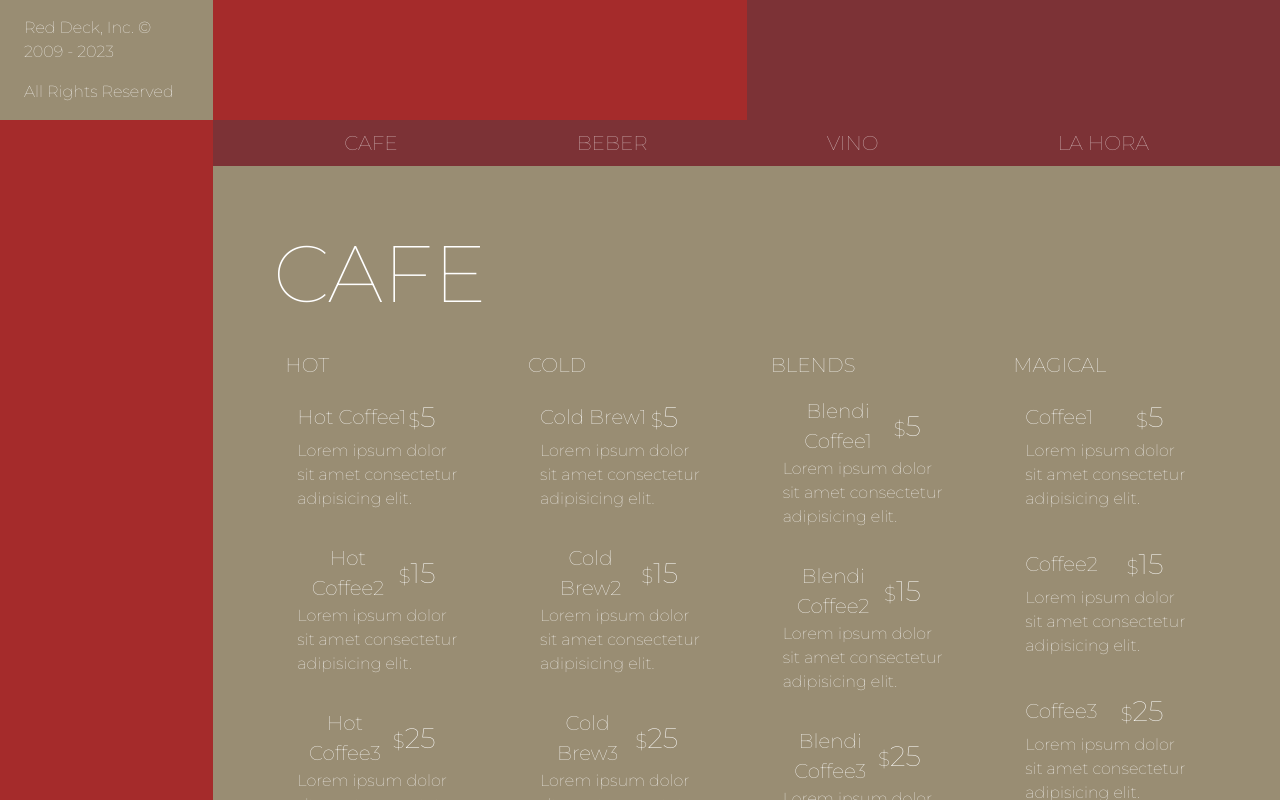
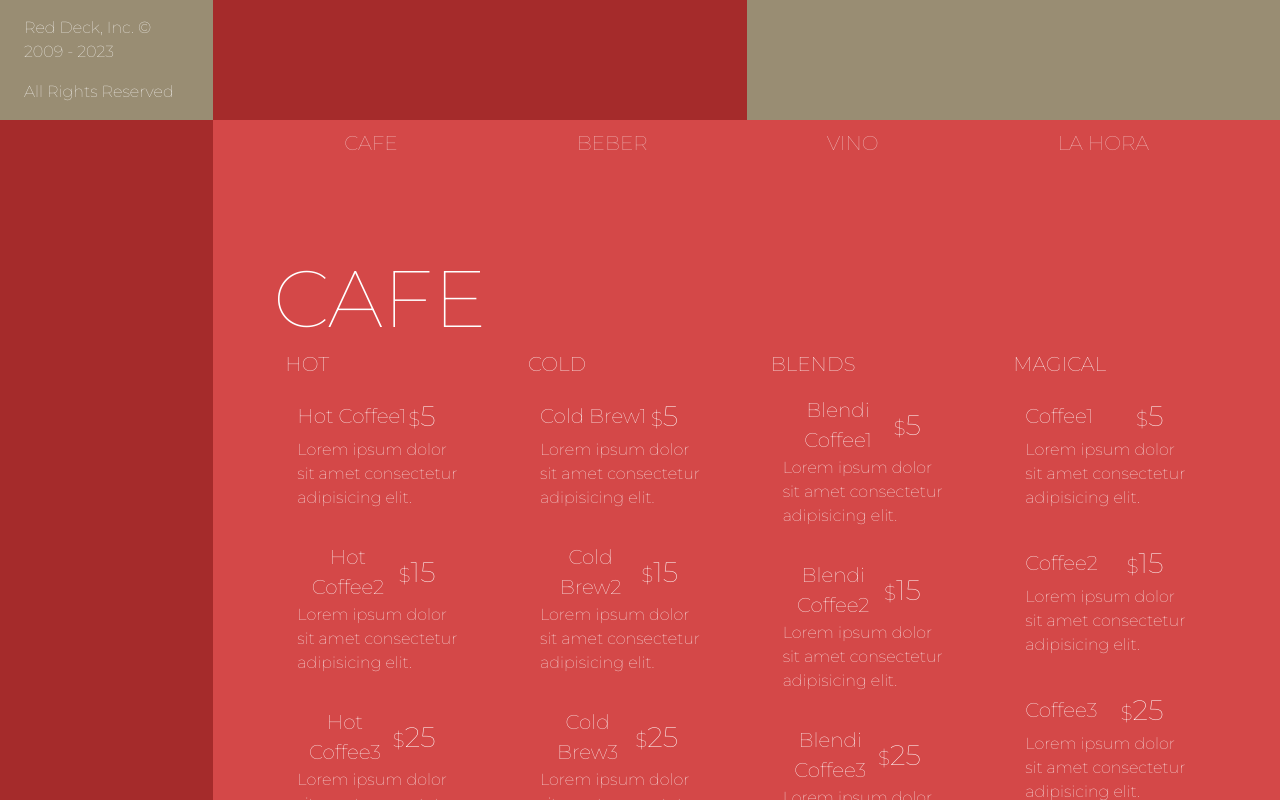
Before and after one commit to Sly-Ry/red-deck, a React (Create React App) app: page /red-deck/menu in a window 1280 px wide. Shown: the part 680-1480 px from the top of the page. Built offline with nearby package versions, Linux system fonts and the light colour scheme; a web font is replaced by a local one.

Commit message:
working on menu navbar. note: trying to make color change on scroll

```diff
--- a/src/App.css
+++ b/src/App.css
@@ -2,6 +2,10 @@
     --main-bg-color: rgb(168, 0, 0);
     --secondary-bg-color: rgb(153, 141, 115);
     --tri-bg-color: rgb(124, 50, 54);
+    --quad-bg-color: rgb(212, 72, 72);
+    --quin-bg-color: rgb(196, 104, 104);
+    --ses-bg-color: rgb(46, 1, 1);
+    --sept-bg-color: rgb(116, 3, 3);
 }
 
 *, *:before, *:after {
@@ -40,6 +44,18 @@ body {
 .bg-color3 {
     background-color: var(--tri-bg-color);
 }
+.bg-color4 {
+    background-color: var(--quad-bg-color);
+}
+.bg-color5 {
+    background-color: var(--quin-bg-color);
+}
+.bg-color6 {
+    background-color: var(--ses-bg-color);
+}
+.bg-color7 {
+    background-color: var(--sept-bg-color);
+}
 
 .text-color1 {
     color: var(--main-bg-color);
--- a/src/components/Menu/FlavorComponent.jsx
+++ b/src/components/Menu/FlavorComponent.jsx
@@ -1,15 +1,16 @@
 import FlavorItemComponent from "./FlavorItemComponent";
 
-export default function FlavorComponent( {name, items}) {
+export default function FlavorComponent( {key, name, items}) {
     return (
         <>
-            <div className="col-3 px-4 ">
+            <div key={key} className="col-3 px-4 ">
                 <p className='col-title text-start fs-5 text-uppercase'>{name}</p>
                 {
                     items.map(item => {
                         return (
                             <>
                                 <FlavorItemComponent
+                                    key={item.id}
                                     name={item.name}
                                     price={item.price}
                                     desc={item.desc}
--- /dev/null
+++ b/src/components/Menu/SectionComponent.jsx
@@ -0,0 +1,29 @@
+import FlavorComponent from "./FlavorComponent";
+
+export function SectionComponent( {color, name, flavors}) {
+
+
+
+    return (
+        <>
+            <div id={name} className={`section row p-5 ${color}`} style={{minHeight: '100vh'}}>
+                <p className='section-title text-start text-uppercase'>{name}</p>
+                <div className="row">
+                    {
+                        flavors.map(flavor => {
+                            return (
+                                <>
+                                    <FlavorComponent
+                                        key={flavor.id}
+                                        name={flavor.name}
+                                        items={flavor.items}
+                                    />
+                                </>
+                            )
+                        })
+                    }
+                </div>
+            </div>
+        </>
+    )
+}
--- a/src/data/menuItems.js
+++ b/src/data/menuItems.js
@@ -9,7 +9,7 @@ export const menuItems = [
     {
         id: 1,
         name: 'cafe',
-        color: 'bg-color2',
+        color: 'bg-color4',
         flavors: [
             {
                 id: 1,
@@ -36,7 +36,7 @@ export const menuItems = [
     {
         id: 2,
         name: 'beber',
-        color: 'bg-color2',
+        color: 'bg-color5',
         flavors: [
             {
                 id: 1,
@@ -63,7 +63,7 @@ export const menuItems = [
     {
         id: 3,
         name: 'vino',
-        color: 'bg-color2',
+        color: 'bg-color6',
         flavors: [
             {
                 id: 1,
@@ -90,7 +90,7 @@ export const menuItems = [
     {
         id: 4,
         name: 'la hora',
-        color: 'bg-color2',
+        color: 'bg-color7',
         flavors: [
             {
                 id: 1,
--- /dev/null
+++ b/src/layouts/MenuLayout/MenuBodyLayout.js
@@ -0,0 +1,27 @@
+import { SectionComponent } from '../../components/Menu/SectionComponent';
+import { menuItems } from '../../data/menuItems';
+import { MenuNavLayout } from './MenuNavLayout';
+
+export function MenuBodyLayout() {
+    return (
+        <>
+            <div className="menu container-fluid d-flex flex-column justify-content-center text-center text-white">
+            {
+                menuItems.map(menuItem => {
+                    return (
+                        <>
+                            <MenuNavLayout color={menuItem.color}/>
+                            <SectionComponent
+                                key={menuItem.id}
+                                color={menuItem.color}
+                                name={menuItem.name}
+                                flavors={menuItem.flavors}
+                            />
+                        </>
+                    )
+                })
+            }
+            </div>
+        </>
+    )
+}
--- a/src/layouts/MenuLayout/MenuLayout.js
+++ b/src/layouts/MenuLayout/MenuLayout.js
@@ -1,41 +1,16 @@
-import $ from 'jquery';
-import FlavorComponent from '../../components/Menu/FlavorComponent';
-import { menuItems } from '../../data/menuItems';
+import { BannerComponent } from '../../components/BannerComponent';
+import { MenuBodyLayout } from './MenuBodyLayout';
 
-export default function MenuLayout() {
+export function MenuLayout() {
     return (
         <>
-            {
-                menuItems.map(menuItem => {
-
-                    $(function() {
-                        $('div.section').addClass(menuItem.color);
-                    });
-
-                    return (
-                        <>
-                            <div id={menuItem.name} className="section row p-5">
-                                <p className='section-title text-start text-uppercase'>{menuItem.name}</p>
-                                <div className="row">
-                                    {
-                                        menuItem.flavors.map(flavor => {
-                                            return (
-                                                <>
-                                                    <FlavorComponent
-                                                        name={flavor.name}
-                                                        items={flavor.items}
-                                                    />
-                                                </>
-                                            )
-                                        })
-                                    }
-                                </div>
-                            </div>
-                        </>
-                    )
-                })
-            }
-
+            <BannerComponent
+                color={'bg-color2'}
+                quote={''}
+                motto={'Menu'}
+                submotto={"See what's in store"}
+            />
+            <MenuBodyLayout />
         </>
     )
 }
--- /dev/null
+++ b/src/layouts/MenuLayout/MenuNavLayout.js
@@ -0,0 +1,43 @@
+import { useEffect, useState } from "react";
+
+export function MenuNavLayout({color}) {
+    const [show, setShow] = useState(true);
+    const [lastScrollY, setLastScrollY] = useState(0);
+
+    const controlNavbar = () => {
+        if (typeof window !== 'undefined') {
+            if (window.scrollY > lastScrollY) { // if scroll down hide the navbar
+                setShow(false);
+            } else { // if scroll up show the navbar
+                setShow(true);
+            }
+
+            // remember current page location to use in the next move
+            setLastScrollY(window.scrollY);
+        }
+    };
+
+    useEffect(() => {
+        if (typeof window !== 'undefined') {
+            window.addEventListener('scroll', controlNavbar);
+
+            // cleanup function
+            return () => {
+                window.removeEventListener('scroll', controlNavbar);
+            };
+        }
+    }, [lastScrollY]);
+
+    return (
+        <>
+            <div className={`menu d-flex align-items-center sticky-top ${color}`}>
+                <nav className="nav col-12 d-flex justify-content-evenly">
+                    <a className="nav-link fs-5 px-5" href="#cafe">CAFE</a>
+                    <a className="nav-link fs-5 px-5" href="#beber">BEBER</a>
+                    <a className="nav-link fs-5 px-5" href="#vino">VINO</a>
+                    <a className="nav-link fs-5 px-5" href="#la hora">LA HORA</a>
+                </nav>
+            </div>
+        </>
+    )
+}
--- a/src/pages/Menu/Menu.css
+++ b/src/pages/Menu/Menu.css
@@ -11,6 +11,7 @@
 
 /* MENU ITEMS */
 .section-title {
+    margin: 25px 0 -10px ;
     font-size: 5rem;
 }
 
--- a/src/pages/Menu/Menu.jsx
+++ b/src/pages/Menu/Menu.jsx
@@ -1,68 +1,14 @@
 import './Menu.css';
 
-import { BannerComponent } from "../../components/BannerComponent";
-import { BgImageComponent } from "../../components/BgImageComponent";
+import { BgImageComponent } from '../../components/BgImageComponent';
+import { MenuLayout } from '../../layouts/MenuLayout/MenuLayout';
 import cafe1 from '../../assets/images/cafe1.jpg';
-import MenuLayout from '../../layouts/MenuLayout/MenuLayout';
 
 export default function Menu() {
     return (
         <>
             <BgImageComponent img={cafe1}/>
-            <BannerComponent
-                color={'bg-color3'}
-                quote={''}
-                motto={'Menu'}
-                submotto={"See what's in store"}
-            />
-            <div className="menu d-flex align-items-center sticky-top">
-                <nav className="nav col-12 bg-color3 d-flex justify-content-evenly">
-                    <a className="nav-link fs-5 px-5" href="#cafe">CAFE</a>
-                    <a className="nav-link fs-5 px-5" href="#beber">BEBER</a>
-                    <a className="nav-link fs-5 px-5"  href="#vino">VINO</a>
-                    <a className="nav-link fs-5 px-5"  href="#la hora">LA HORA</a>
-                </nav>
-            </div>
-            <div className="menu container-fluid d-flex flex-column justify-content-center text-center text-white bg-white">
-                <MenuLayout />
-                {/* <div id='cafe' className="section row bg-primary p-5">
-                    <p className='section-title text-start text-uppercase'>cafe</p>
-                    <div className="row">
-                        <div className="col-3 px-5 ">
-                            <p className='col-title text-start fs-5'>HOT</p>
-                            <div className="row mb-3">
-                                <div className='title col-10 d-flex justify-content-between'>
-                                    <p className="name fs-4">Coffee</p>
-                                    <p className="price fs-5">$<span className='fs-3'>5</span></p>
-                                </div>
-                                <p className='text-start'>Lorem ipsum dolor sit amet consectetur adipisicing elit.</p>
-                            </div>
-                            <div className="row mb-3">
-                                <div className='title col-10 d-flex justify-content-between'>
-                                    <p className="name fs-4">Coffee</p>
-                                    <p className="price fs-5">$<span className='fs-3'>5</span></p>
-                                </div>
-                                <p className='text-start'>Lorem ipsum dolor sit amet consectetur adipisicing elit.</p>
-                            </div>
-                            <div className="row mb-3">
-                                <div className='title col-10 d-flex justify-content-between'>
-                                    <p className="name fs-4">Coffee</p>
-                                    <p className="price fs-5">$<span className='fs-3'>5</span></p>
-                                </div>
-                                <p className='text-start'>Lorem ipsum dolor sit amet consectetur adipisicing elit.</p>
-                            </div>
-                            <div className="row mb-3">
-                                <div className='title col-10 d-flex justify-content-between'>
-                                    <p className="name fs-4">Coffee</p>
-                                    <p className="price fs-5">$<span className='fs-3'>5</span></p>
-                                </div>
-                                <p className='text-start'>Lorem ipsum dolor sit amet consectetur adipisicing elit.</p>
-                            </div>
-                        </div>
-
-                    </div>
-                </div> */}
-            </div>
+            <MenuLayout />
         </>
     )
 }
```
